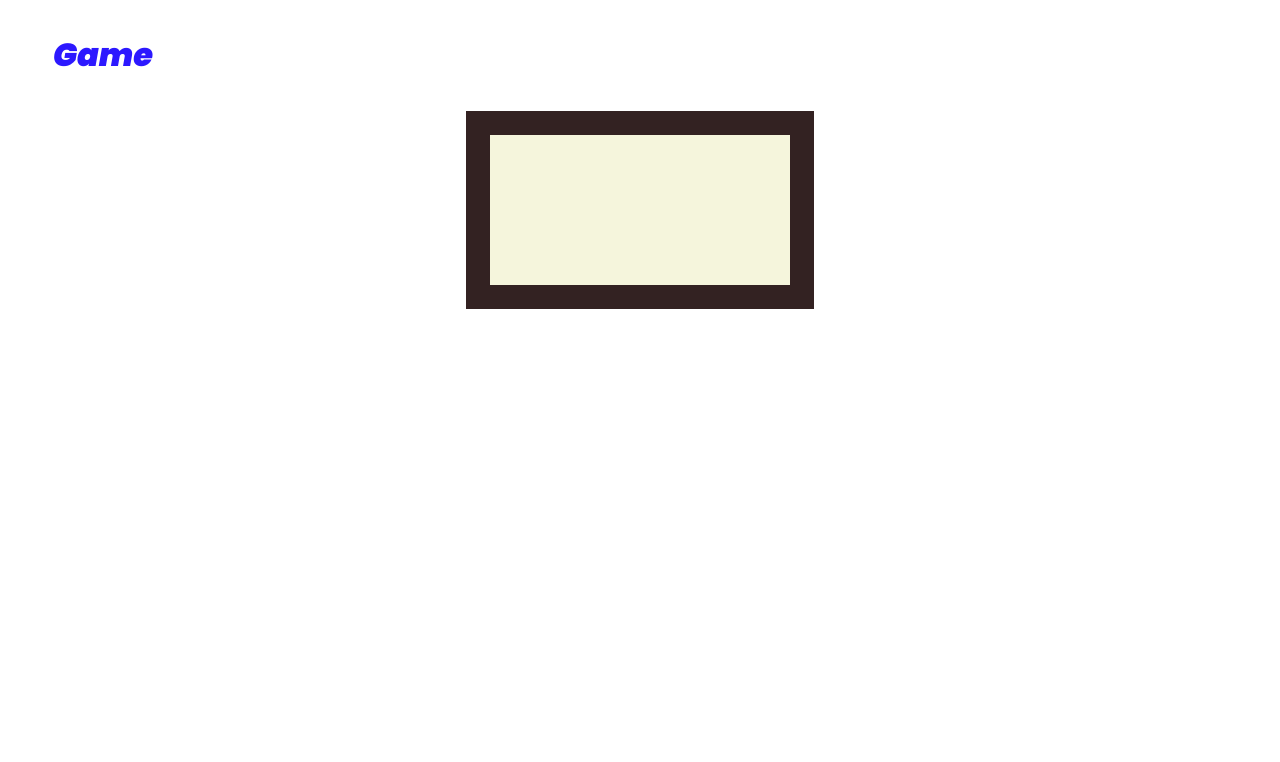
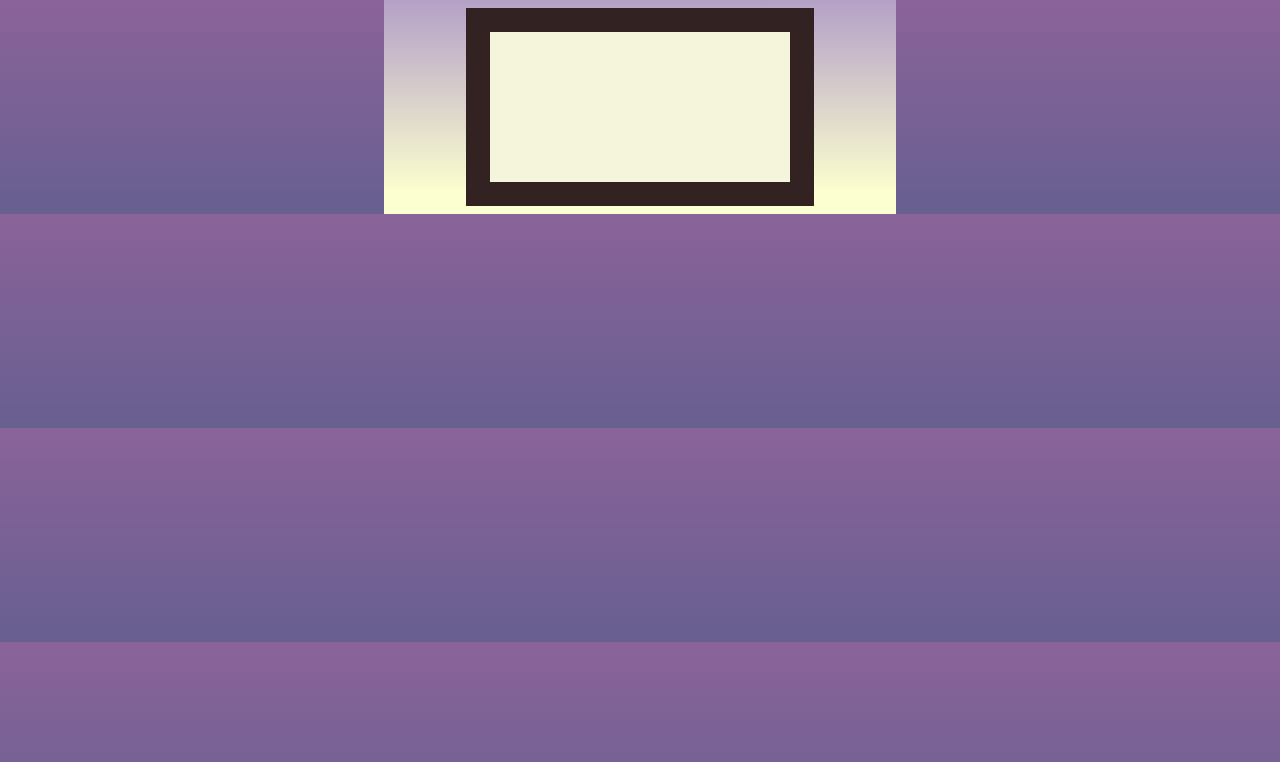
Before and after one commit to Akisako/Chess, a website built with Parcel: page src/game.html in a window 1280 px wide. Built offline with nearby package versions, Linux system fonts and the light colour scheme.

Commit message:
modifie l'aspect graphique de la page

```diff
--- a/src/game.css
+++ b/src/game.css
@@ -1,16 +1,13 @@
 @import "./font.css";
 
 canvas {
+    position: sticky;
     background-color: beige;
     margin: 0 auto;
     border: 1.5em solid #322;
     display: block;
 }
 
-h1 {
-    padding: 10px 45px;
-    animation: wheelHueColor 10s infinite;
-}
 @keyframes wheelHueColor {
     from,
     to {
@@ -44,3 +41,18 @@ h1 {
         color: hsl(288, 100%, 50%);
     }
 }
+
+.container {
+    column-count: 3;
+    column-rule-color: blueviolet;
+}
+
+.colonnes {
+    background: linear-gradient(180deg, #b4a0c7 0, #fcffcf 90%) no-repeat 50%,
+        linear-gradient(180deg, #8a6399, #685f91);
+    background-size: 40% 100%, 100% 100%;
+}
+
+h1 {
+    display: none;
+}
--- a/src/game.html
+++ b/src/game.html
@@ -6,7 +6,8 @@
         <link rel="stylesheet" type="text/css" href="./game.css" />
         <link rel="icon" type="image/png" href="../asset/icon/logo.png" />
     </head>
-    <body>
+    <body class="colonnes">
+        <div class="container"></div>
         <script src="./index.ts"></script>
     </body>
 </html>
```
